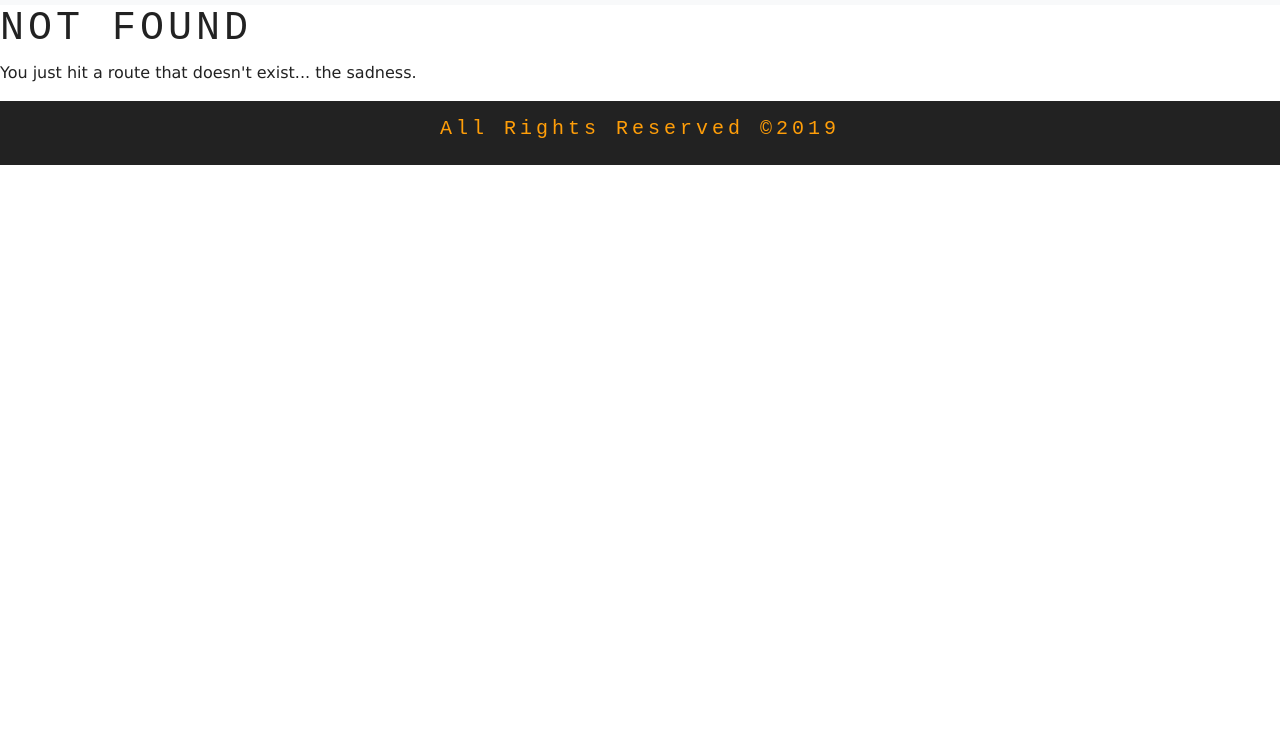
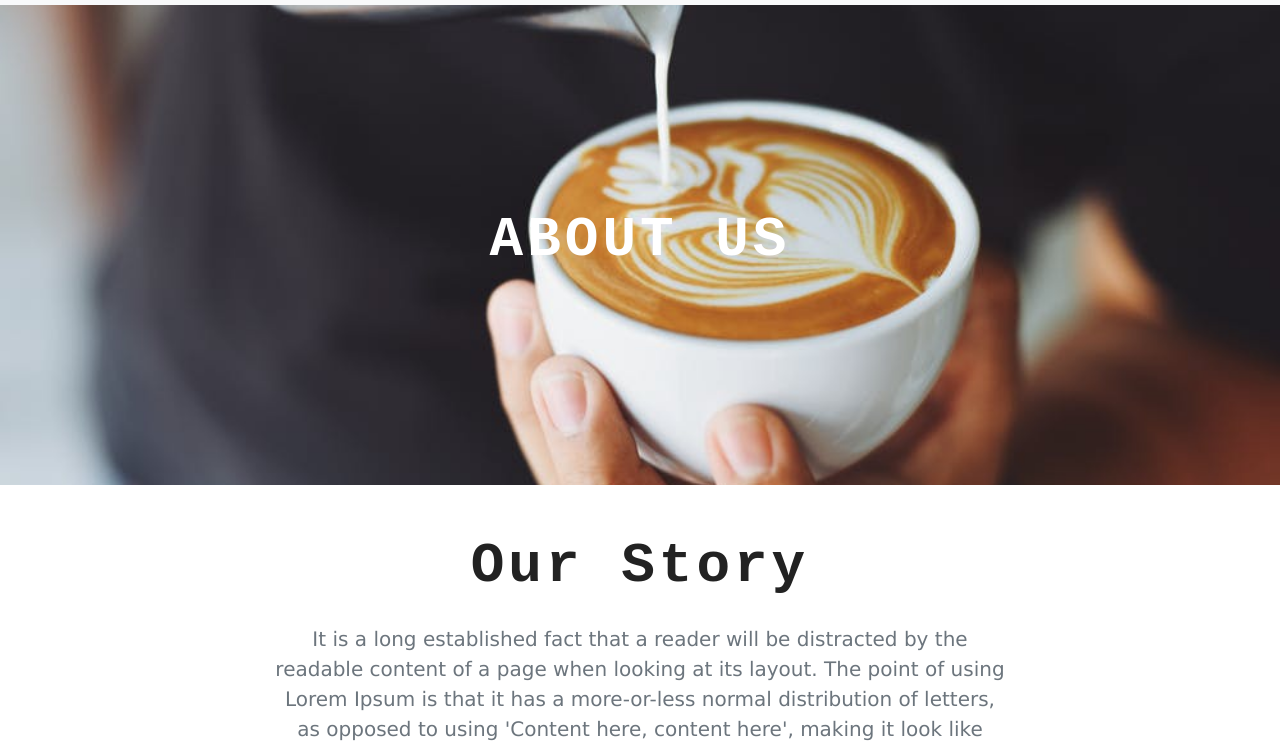
Before and after one commit to tianna1121/web-gatsby-coffee, a Gatsby site: page /about in a window 1280 px wide. Before the commit this address had no page. Shown: the part 69-812 px from the top of the page. Built offline with nearby package versions, Linux system fonts and the light colour scheme; Gatsby itself is replaced by a stand-in of ours.

Commit message:
add about page

```diff
--- a/src/components/Globals/Footer.js
+++ b/src/components/Globals/Footer.js
@@ -5,7 +5,7 @@ export default function Footer() {
     <footer className="footer py-3">
       <div className="container">
         <div className="row">
-          <div className="col-10 mx-auto col-md-6 text-yellow text-center text-capitalize">
+          <div className="col-10 mx-auto col-md-6 text-center text-capitalize">
             <h5 className="footer-text">
               all rights reserved &copy;{new Date().getFullYear().toString()}
             </h5>
--- a/src/components/layout.css
+++ b/src/components/layout.css
@@ -32,7 +32,8 @@ h6 {
   font-size: 2rem;
 }
 
-.default-background {
+.default-background,
+.about-background {
   min-height: 100vh;
   display: flex;
   align-items: center;
@@ -59,3 +60,7 @@ h6 {
 .footer .footer-text {
   color: var(--mainYellow);
 }
+
+.about-background {
+  min-height: 60vh;
+}
--- /dev/null
+++ b/src/pages/about.js
@@ -0,0 +1,33 @@
+import React from "react"
+import { Link, graphql } from "gatsby"
+
+import Layout from "../components/layout"
+import SEO from "../components/seo"
+import BackgroundSection from "../components/Globals/BackgroundSection"
+import Info from "../components/Home/info"
+
+const AboutPage = ({ data }) => (
+  <Layout>
+    <SEO title="Home" keywords={[`gatsby`, `application`, `react`]} />
+    <BackgroundSection
+      img={data.img.childImageSharp.fluid}
+      title="about us"
+      styleClass="about-background"
+    ></BackgroundSection>
+    <Info />
+  </Layout>
+)
+
+export const query = graphql`
+  {
+    img: file(relativePath: { eq: "about-background.jpeg" }) {
+      childImageSharp {
+        fluid {
+          ...GatsbyImageSharpFluid_tracedSVG
+        }
+      }
+    }
+  }
+`
+
+export default AboutPage
```
